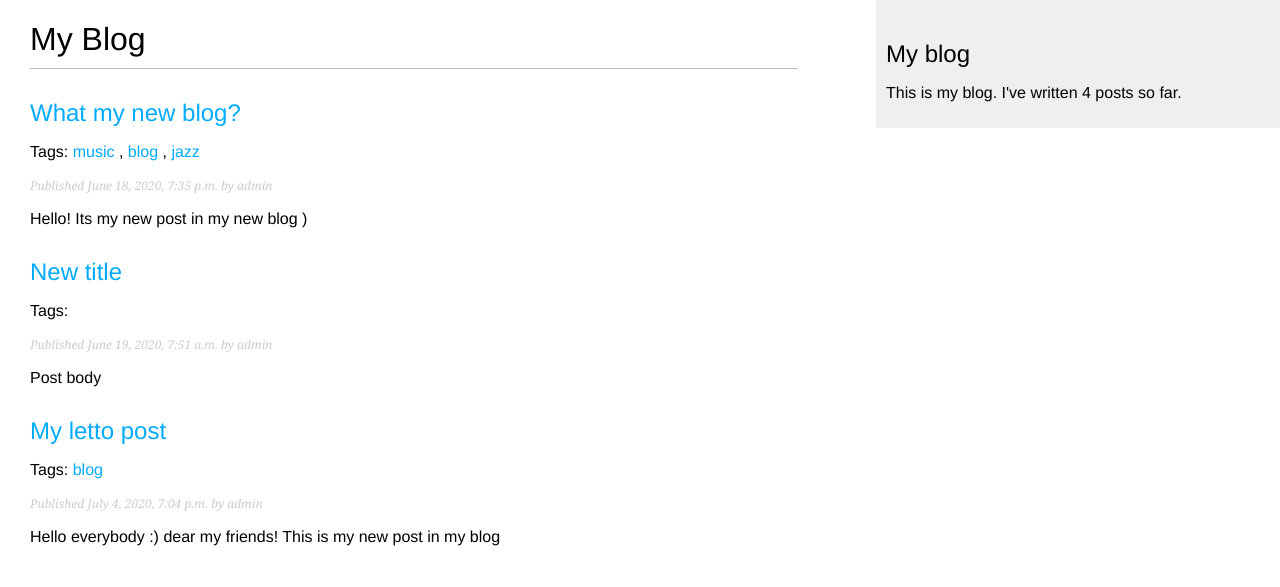
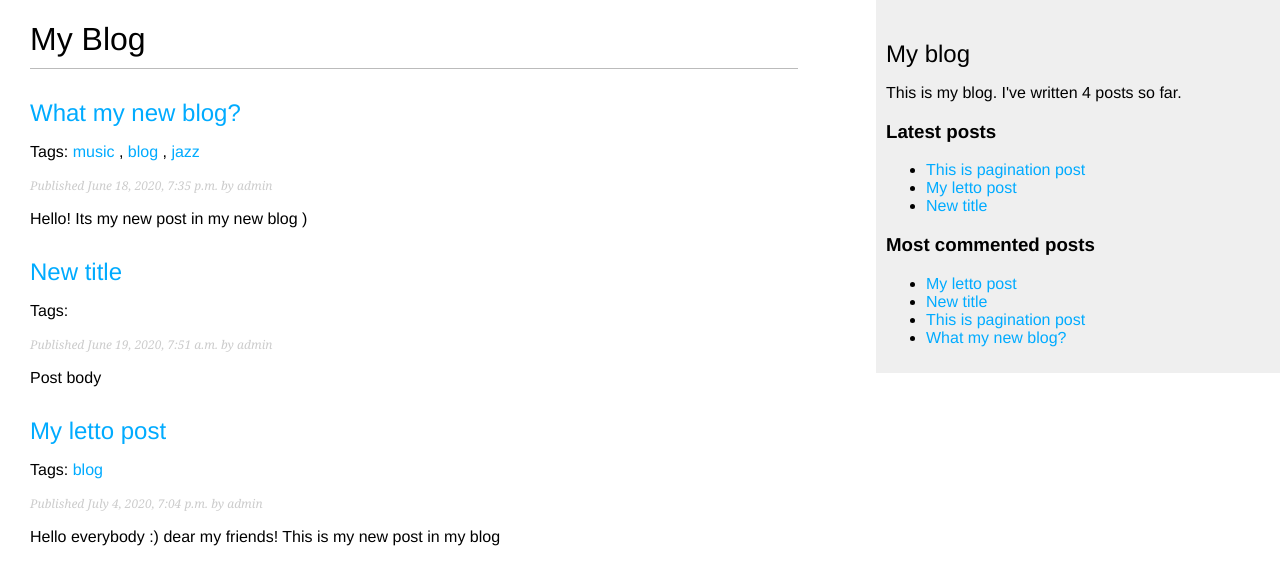
Before and after one commit to acid-n/Django_blog, a Django app: page /blog/ in a window 1280 px wide. Shown: the top 587 px of the page. Run offline with Django 3.2, Linux system fonts and the light colour scheme; data comes from the database, SQL or seed files in the repository; both versions use the stored data as it was after the commit; parts of the project's set-up code (start-up, migrations or seed data) failed here and were passed over.

Commit message:
Update: template blog tags

```diff
--- a/blog/templates/blog/base.html
+++ b/blog/templates/blog/base.html
@@ -14,6 +14,19 @@
 <div id="sidebar">
     <h2>My blog</h2>
     <p>This is my blog. I've written {% total_posts %} posts so far.</p>
+
+    <h3>Latest posts</h3>
+    {% show_latest_posts 3 %}
+
+    <h3>Most commented posts</h3>
+    {% get_most_commented_posts as most_commented_posts %}
+    <ul>
+        {% for post in most_commented_posts %}
+            <li>
+                <a href="{{ post.get_absolute_url }}">{{ post.title }}</a>
+            </li>
+        {% endfor %}
+    </ul>
 </div>
 </body>
 </html>
--- /dev/null
+++ b/blog/templates/blog/post/latest_posts.html
@@ -0,0 +1,7 @@
+<ul>
+    {% for post in latest_posts %}
+        <li>
+            <a href="{{ post.get_absolute_url }}">{{ post.title }}</a>
+        </li>
+    {% endfor %}
+</ul>
--- a/blog/templatetags/blog_tags.py
+++ b/blog/templatetags/blog_tags.py
@@ -1,5 +1,6 @@
 from django import template
 from ..models import Post
+from django.db.models import Count
 
 register = template.Library()
 
@@ -7,3 +8,14 @@ register = template.Library()
 @register.simple_tag
 def total_posts():
     return Post.published.count()
+
+
+@register.inclusion_tag('blog/post/latest_posts.html')
+def show_latest_posts(count=5):
+    latest_posts = Post.published.order_by('-publish')[:count]
+    return {'latest_posts': latest_posts}
+
+
+@register.simple_tag
+def get_most_commented_posts(count=5):
+    return Post.published.annotate(total_comments=Count('comments')).order_by('-total_comments')[:count]
```
Also changed, not shown: db.sqlite3.
